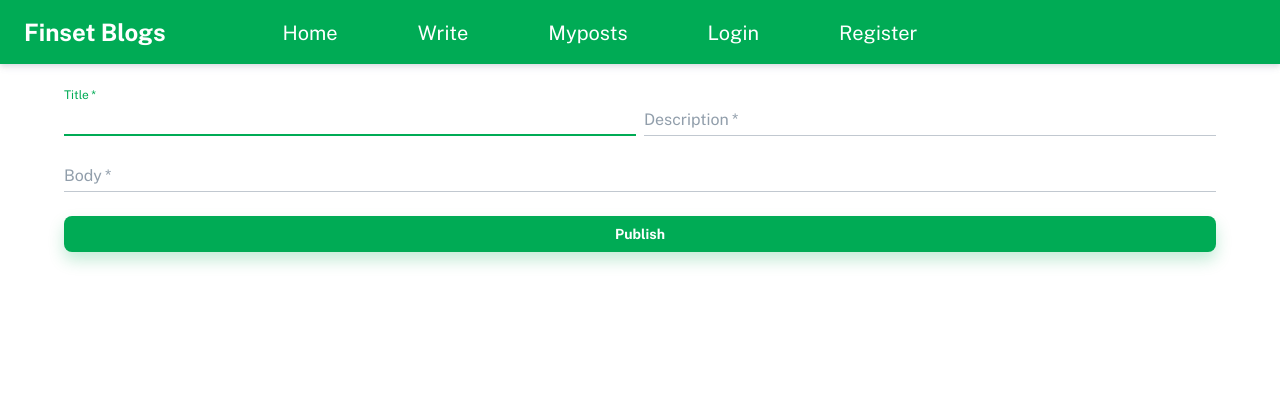
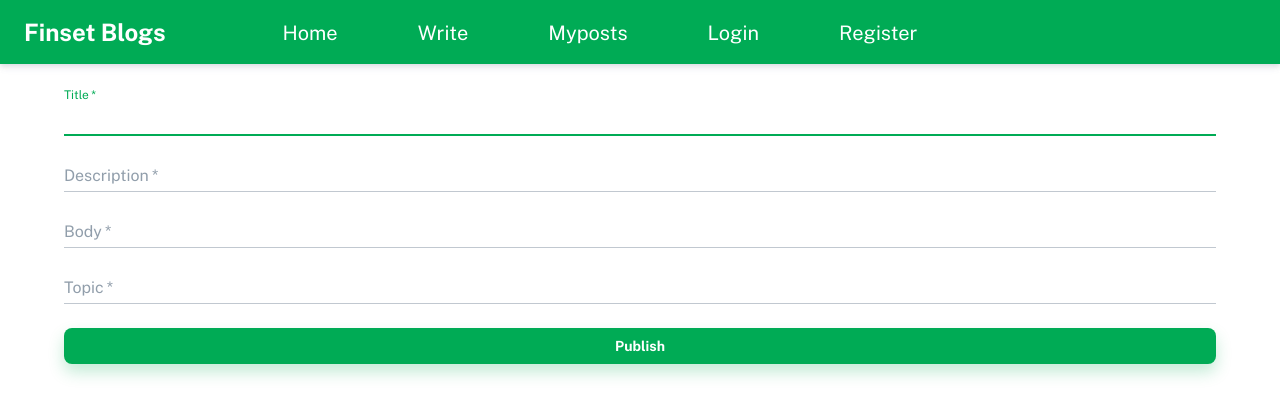
Before and after one commit to isik-finset/finblogs, a React (Create React App) app: page /write-post in a window 1280 px wide. Shown: the top 416 px of the page. Built offline with nearby package versions, Linux system fonts and the light colour scheme; no server answers; sample sign-in values are in the browser's storage.

Commit message:
write complete

```diff
--- a/src/hooks/useBlog.ts
+++ b/src/hooks/useBlog.ts
@@ -17,6 +17,7 @@ export default function useBlog<Type>(initialBlog: Type) {
             title: data.get('title'),
             description: data.get('description'),
             body: data.get('body'),
+            topic: data.get('topic'),
     })}
 
 
--- a/src/pages/blog-templates/Write.tsx
+++ b/src/pages/blog-templates/Write.tsx
@@ -14,8 +14,8 @@ const theme = createTheme;
 
 const Write = () => {
 
-    const { blog, handleChange, handleSubmit } = useBlog({ title: "", description: "", body: "" })
-    const { title, description, body } = blog;
+    const { blog, handleChange, handleSubmit } = useBlog({ title: "", description: "", body: "", topic: "" })
+    const { title, description, body, topic } = blog;
 
     return (
 
@@ -26,45 +26,58 @@ const Write = () => {
 
                 <Box component="form" noValidate onSubmit={handleSubmit} sx={{ mt: 3 }}>
                     <Grid container spacing={1}>
-                        <Grid item xs={12} sm={6}>
+                        <Grid item xs={12} >
                             <TextField
                                 variant="standard"
-                                autoComplete="given-name"
                                 name="title"
-                                required
-                                fullWidth
                                 id="title"
                                 label="Title"
+                                fullWidth
+                                required
                                 autoFocus
                                 value={title}
                                 onChange={handleChange}
                             />
                         </Grid>
-                        <Grid item xs={12} sm={6}>
+                        <Grid item xs={12}>
                             <TextField
                                 variant='standard'
+                                name="description"
+                                id="description"
+                                label="Description"
+                                placeholder="Write a short description..."
                                 multiline
                                 required
                                 fullWidth
-                                id="description"
-                                label="Description"
-                                name="description"
-                                autoComplete="Description"
                                 value={description}
                                 onChange={handleChange}
                             />
                         </Grid>
                         <Grid item xs={12}>
                             <TextField
+                                variant="standard"
+                                name="body"
+                                id="body"
+                                label="Body"
                                 multiline
-                                variant="standard"
+                                placeholder="Tell your story..."
                                 required
                                 fullWidth
-                                id="body"
-                                label="Body"
-                                name="body"
-                                autoComplete="Tell your story..."
                                 value={body}
+                                onChange={handleChange}
+                            />
+                        </Grid>
+                        <Grid item xs={12}>
+                            <TextField
+                                variant="standard"
+                                id="topic"
+                                label="Topic"
+                                name="topic"
+                                placeholder="In a single word..."
+                                multiline
+                                required
+                                fullWidth
+                                value={topic}
                                 onChange={handleChange}
                             />
                         </Grid>
```
